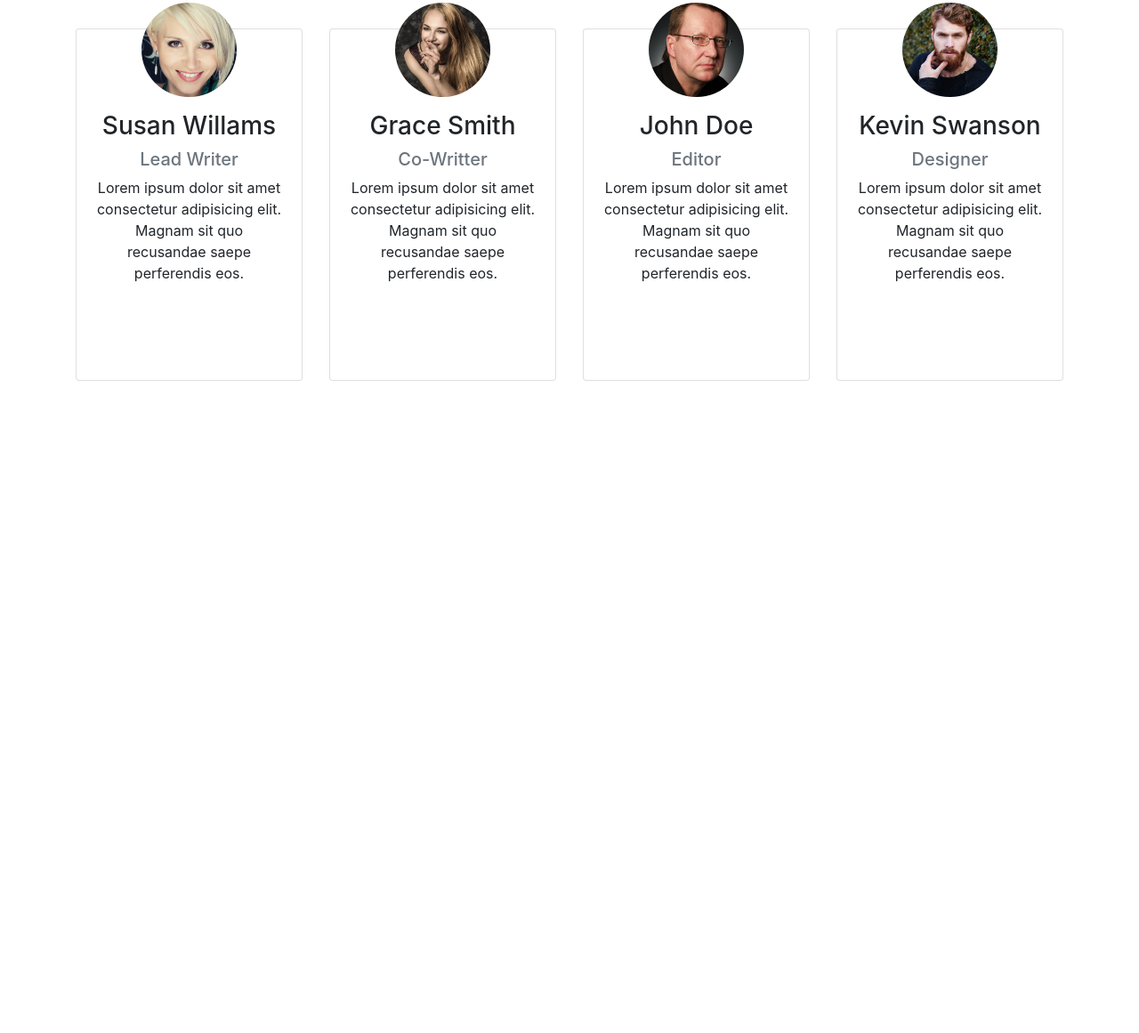
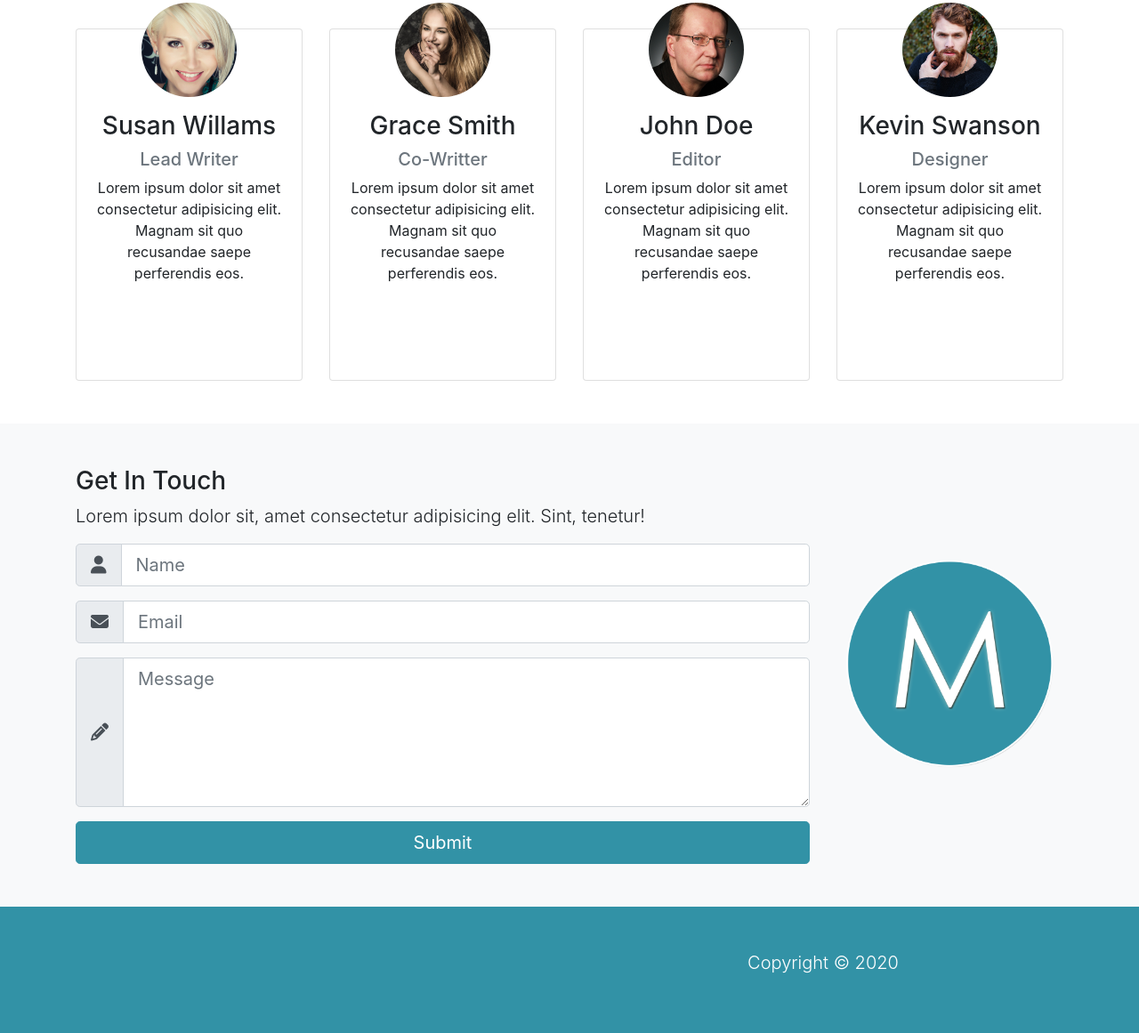
Before and after one commit to Gripokid/Mizuxe, a plain HTML site: page index.html in a window 1280 px wide. Shown: the part 1934-3095 px from the top of the page at 89% size. Before the commit the page ends 2410 px from the top, so only its background shows below. Drawn offline with nearby package versions, Linux system fonts and the light colour scheme.

Commit message:
Contact and Footer Areas

```diff
--- a/index.html
+++ b/index.html
@@ -14,9 +14,9 @@
     <title>Bootstrap Theme</title>
   </head>
 
-  <body>
+  <body id="home" data-spy="scroll" data-target="#main-nav">
     <!-- START HERE -->
-    <nav class="navbar navbar-expand-md navbar-md navbar-light fixed-top py-4">
+    <nav class="navbar navbar-expand-md navbar-md navbar-light fixed-top py-4" id="main-nav">
       <div class="container">
         <a href="#home" class="navbar-brand">
           <img src="img/mlogo.png" width="50" height="50" alt="" />
@@ -289,8 +289,8 @@
                 </h3>
                 <h5 class="text-muted">Lead Writer</h5>
                 <p>
-                  Lorem ipsum dolor sit amet consectetur adipisicing elit. Magnam
-                  sit quo recusandae saepe perferendis eos.
+                  Lorem ipsum dolor sit amet consectetur adipisicing elit.
+                  Magnam sit quo recusandae saepe perferendis eos.
                 </p>
                 <div class="d-flex justify-content-center">
                   <div class="p-4">
@@ -326,8 +326,8 @@
                 </h3>
                 <h5 class="text-muted">Co-Writter</h5>
                 <p>
-                  Lorem ipsum dolor sit amet consectetur adipisicing elit. Magnam
-                  sit quo recusandae saepe perferendis eos.
+                  Lorem ipsum dolor sit amet consectetur adipisicing elit.
+                  Magnam sit quo recusandae saepe perferendis eos.
                 </p>
                 <div class="d-flex justify-content-center">
                   <div class="p-4">
@@ -363,8 +363,8 @@
                 </h3>
                 <h5 class="text-muted">Editor</h5>
                 <p>
-                  Lorem ipsum dolor sit amet consectetur adipisicing elit. Magnam
-                  sit quo recusandae saepe perferendis eos.
+                  Lorem ipsum dolor sit amet consectetur adipisicing elit.
+                  Magnam sit quo recusandae saepe perferendis eos.
                 </p>
                 <div class="d-flex justify-content-center">
                   <div class="p-4">
@@ -400,8 +400,8 @@
                 </h3>
                 <h5 class="text-muted">Designer</h5>
                 <p>
-                  Lorem ipsum dolor sit amet consectetur adipisicing elit. Magnam
-                  sit quo recusandae saepe perferendis eos.
+                  Lorem ipsum dolor sit amet consectetur adipisicing elit.
+                  Magnam sit quo recusandae saepe perferendis eos.
                 </p>
                 <div class="d-flex justify-content-center">
                   <div class="p-4">
@@ -426,7 +426,75 @@
         </div>
       </div>
     </section>
+    <!-- CONTACT -->
+    <section id="contact" class="bg-light py-5">
+      <div class="container">
+        <div class="row">
+          <div class="col-lg-9">
+            <h3>Get In Touch</h3>
+            <p class="lead">
+              Lorem ipsum dolor sit, amet consectetur adipisicing elit. Sint,
+              tenetur!
+            </p>
+            <form>
+              <div class="input-group input-group-lg mb-3">
+                <div class="input-group-prepend">
+                  <span class="input-group-text">
+                    <i class="fas fa-user"></i>
+                  </span>
+                </div>
+                <input type="text" class="form-control" placeholder="Name" />
+              </div>
 
+              <div class="input-group input-group-lg mb-3">
+                <div class="input-group-prepend">
+                  <span class="input-group-text">
+                    <i class="fas fa-envelope"></i>
+                  </span>
+                </div>
+                <input type="text" class="form-control" placeholder="Email" />
+              </div>
+
+              <div class="input-group input-group-lg mb-3">
+                <div class="input-group-prepend">
+                  <span class="input-group-text">
+                    <i class="fas fa-pencil-alt"></i>
+                  </span>
+                </div>
+                <textarea
+                  class="form-control"
+                  placeholder="Message"
+                  rows="5"
+                ></textarea>
+              </div>
+
+              <input
+                type="submit"
+                value="Submit"
+                class="btn btn-primary btn-block btn-lg"
+              />
+            </form>
+          </div>
+
+          <div class="col-lg-3 align-self-center">
+            <img src="img/mlogo.png" alt="" class="img-fluid" />
+          </div>
+        </div>
+      </div>
+    </section>
+
+    <!-- FOOTER -->
+    <footer id="main-footer" class="py-5 bg-primary text-white">
+      <div class="container">
+        <div class="row text-center">
+          <div class="col-md-6 ml-auto">
+            <p class="lead">
+              Copyright &copy <span id="year"></span>
+            </p>
+          </div>
+        </div>
+      </div>
+    </footer>
     <script
       src="http://code.jquery.com/jquery-3.3.1.min.js"
       integrity="sha256-FgpCb/KJQlLNfOu91ta32o/NMZxltwRo8QtmkMRdAu8="
@@ -446,6 +514,22 @@
     <script>
       // Get the current year for the copyright
       $("#year").text(new Date().getFullYear());
+
+      //Init Scrollspy
+      $('body').scrollspy({target: 'main-nav'});
+
+      // Smooth Scrolling
+      $("#main-nav a").on('click', function (event) {
+        if (this.hash !== "") {
+          event.preventDefault();
+
+          const hash = this.hash;
+
+          $('html, body').animate({scrollTop: $(hash).offset().top}, 800, function () {
+            window.location.hash = hash;
+          });
+        }
+      });
     </script>
   </body>
 </html>
```
